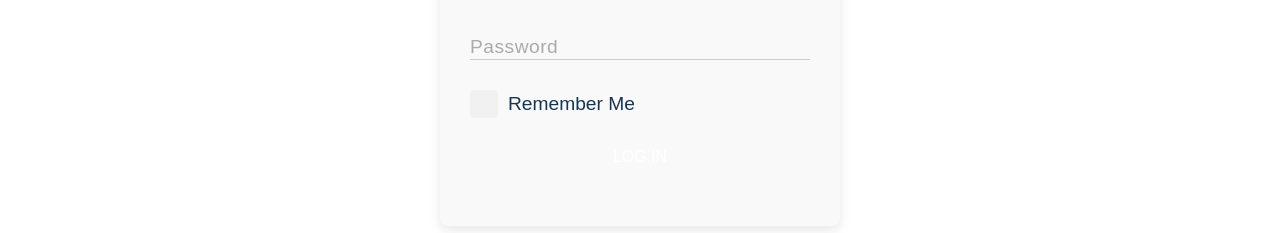
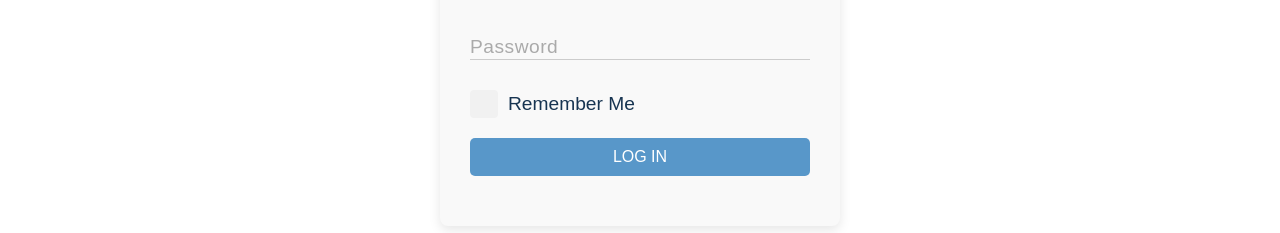
Before and after one commit to ydennekf/PROG1180-05, a website with bundled scripts: page Web/index.html in a window 1280 px wide. Shown: the part 194-427 px from the top of the page. Built offline with nearby package versions, Linux system fonts and the light colour scheme.

Commit message:
css update

```diff
--- a/Web/styles.css
+++ b/Web/styles.css
@@ -6,7 +6,7 @@
 
 :root {
     --color-darkblue: #173451;
-    --color-lightblue: var(--color-lightblue);
+    --color-lightblue: #5897c9;
     --color-offblack: #222222;
     --color-offwhite: #f8f4f4;
     --color-white: #fff;
```
